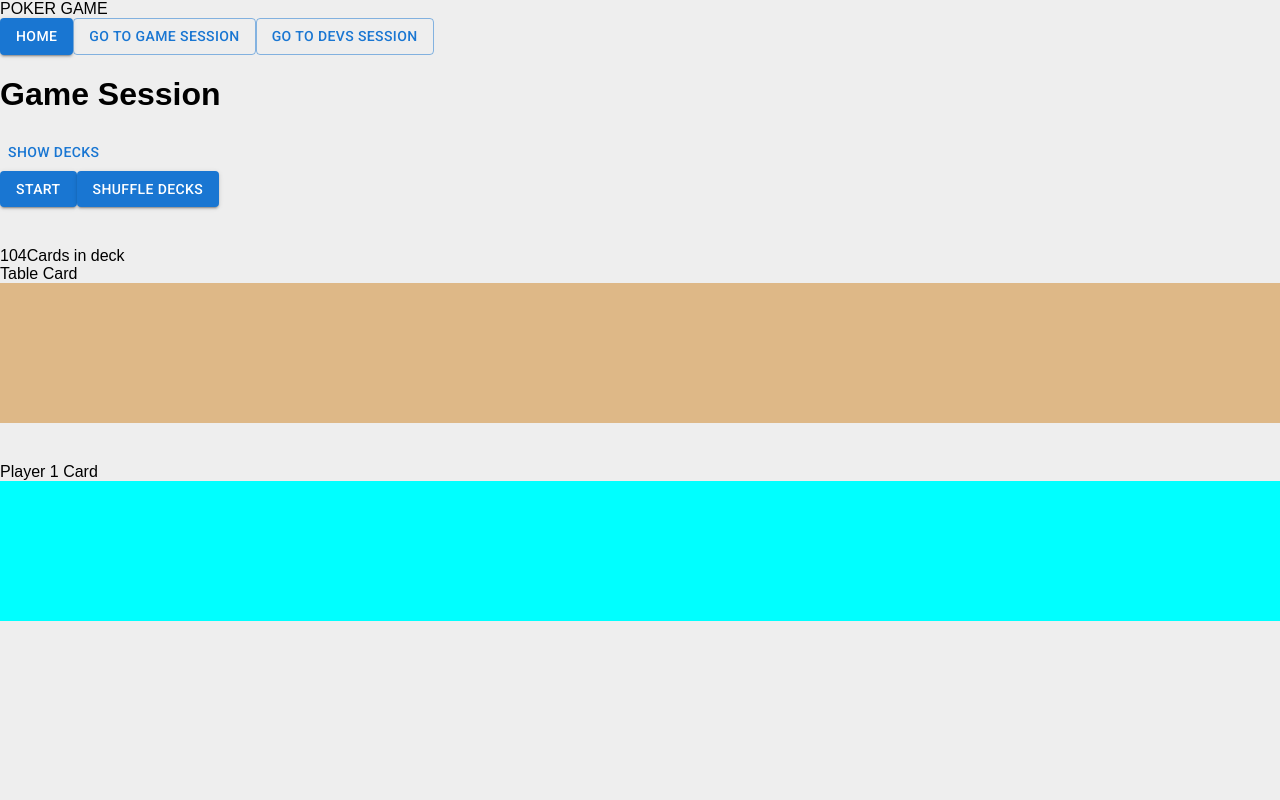
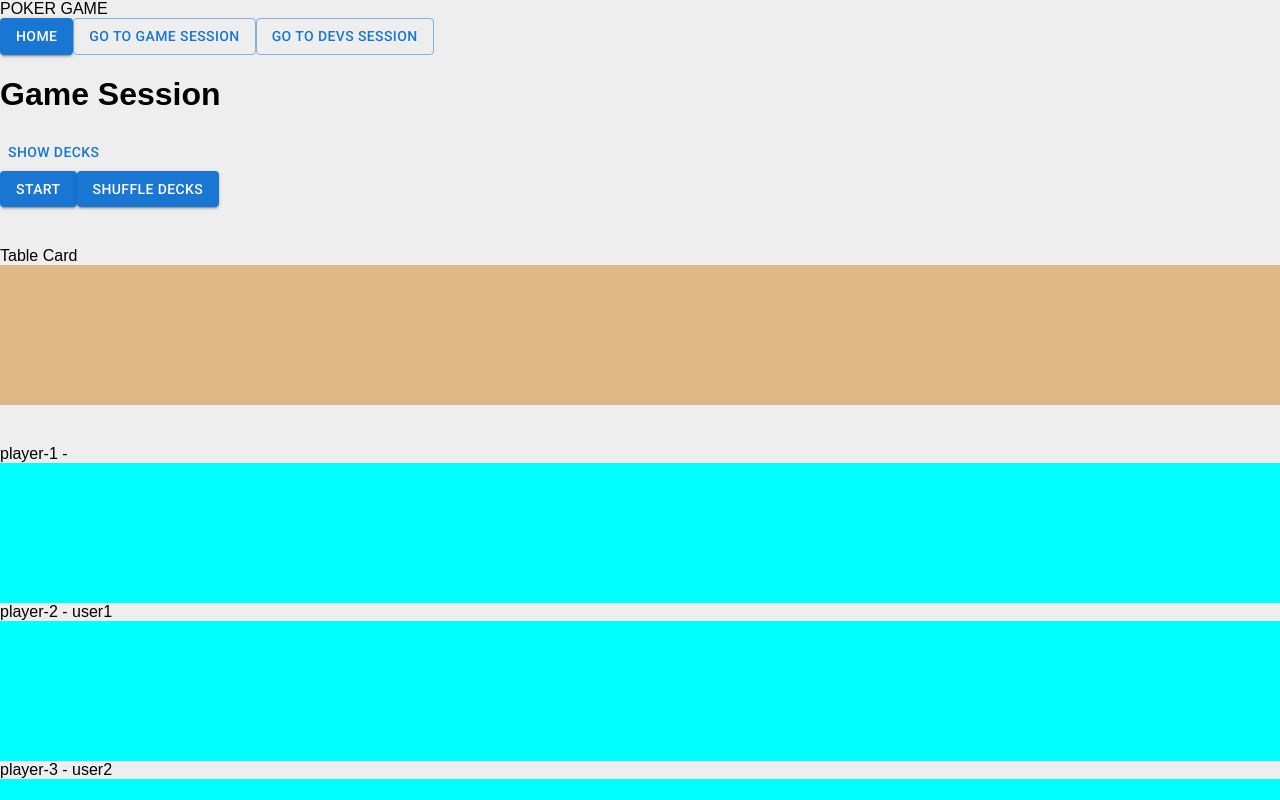
Before and after one commit to mashipro/poker-bos, a React (Create React App) app: page /game/session in a window 1280 px wide. Both pictures are taken after a click on the button "JOIN GAME". Shown: the top 800 px of the page. Built offline with nearby package versions, Linux system fonts and the light colour scheme.

Commit message:
implement player draw card reducer

```diff
--- a/src/apps/features/game/GameSession.tsx
+++ b/src/apps/features/game/GameSession.tsx
@@ -6,6 +6,7 @@ import CardHolder from "../../components/CardHolder";
 import { RootStateTypes } from "../../redux/reducers";
 import {
   joinSession,
+  playerDrawCard,
   resetGameSession,
   startGameSession,
 } from "../../redux/reducers/gameReducer";
@@ -61,14 +62,15 @@ export default function GameSession() {
   };
 
   const drawCardHandler = () => {
-    const decks = [...currentDecks];
-    const newCard = decks.pop();
+    dispatch(playerDrawCard(userState));
+    // const decks = [...currentDecks];
+    // const newCard = decks.pop();
 
-    const playerNewCard = [...playerCard];
-    playerNewCard.push(newCard!);
+    // const playerNewCard = [...playerCard];
+    // playerNewCard.push(newCard!);
 
-    setCurrentDecks(decks);
-    setPlayerCard(playerNewCard);
+    // setCurrentDecks(decks);
+    // setPlayerCard(playerNewCard);
   };
 
   const toggleShowDecksHandler = () => {
@@ -145,8 +147,6 @@ export default function GameSession() {
             limit={5}
           />
         </div>
-        {currentDecks.length}
-        Cards in deck
         <div
           style={{
             marginBottom: 40,
@@ -173,7 +173,30 @@ export default function GameSession() {
             />
           </div>
         </div>
-        <div>
+        {gameState.player.map((playerState, index) => {
+          return (
+            <div>
+              player-{index + 1} - {playerState.uid}
+              <div
+                style={{
+                  display: "flex",
+                  flexDirection: "column",
+                  height: cardDefaultSize * 1.4,
+                  backgroundColor: "cyan",
+                }}
+              >
+                <CardHolder
+                  playerCards={playerState.playerDecks}
+                  isPlayerCard={playerState.uid === userState.uid}
+                  onPlayerCardChange={(cards) => setPlayerCard(cards)}
+                  isDragTargetTable={targetTable}
+                  onDragEnd={onPlayerDragItemEndHandler}
+                />
+              </div>
+            </div>
+          );
+        })}
+        {/* <div>
           Player 1 Card
           <div
             style={{
@@ -191,7 +214,7 @@ export default function GameSession() {
               onDragEnd={onPlayerDragItemEndHandler}
             />
           </div>
-        </div>
+        </div> */}
       </div>
     </div>
   );
--- a/src/apps/redux/reducers/gameReducer.ts
+++ b/src/apps/redux/reducers/gameReducer.ts
@@ -14,6 +14,13 @@ type PlayerTypes = {
   playerCardWell: CardSetsDecksTypes[];
 };
 
+type GameLogTypes = {
+  time: Date;
+  statCode: number;
+  message: string;
+  user: PlayerTypes;
+};
+
 type DefaultReducerTypes = {
   value: number;
   cardDecks: CardSetsDecksTypes[];
@@ -24,6 +31,7 @@ type DefaultReducerTypes = {
   turnsCount: number;
   isClockwise: boolean;
   sessionID: string;
+  gameLog: GameLogTypes[];
 };
 
 const DefaultPlayer: PlayerTypes = {
@@ -42,7 +50,10 @@ const InitialState: DefaultReducerTypes = {
   turnsCount: 0,
   isClockwise: true,
   sessionID: "default",
+  gameLog: [],
 };
+
+//todo: add Game Logger
 
 export const gameReducer = createSlice({
   name: "gameSession",
@@ -81,15 +92,31 @@ export const gameReducer = createSlice({
 
       return { ...state, cardDecks: [...shuffled], isStart: true };
     },
+
     resetGameSession: (state) => {
-      return { ...InitialState, player: state.player };
+      return { ...InitialState };
     },
-    initialCardDraw: (state) => {},
+
+    playerDrawCard: (state, action: PayloadAction<UserTypes>) => {
+      const lastCardDeck = [...state.cardDecks];
+      const pickLast = lastCardDeck.pop();
+      const playerIndex = state.player.findIndex(
+        (player) => player.uid === action.payload.uid
+      );
+
+      state.cardDecks = lastCardDeck;
+      state.player[playerIndex].playerDecks.push(pickLast!);
+    },
   },
 });
 
 // Action creators are generated for each case reducer function
-export const { joinSession, endSession, startGameSession, resetGameSession } =
-  gameReducer.actions;
+export const {
+  joinSession,
+  endSession,
+  startGameSession,
+  resetGameSession,
+  playerDrawCard,
+} = gameReducer.actions;
 
 export default gameReducer.reducer;
--- a/src/apps/utilities/dummies/userDataDummies.ts
+++ b/src/apps/utilities/dummies/userDataDummies.ts
@@ -3,19 +3,19 @@ import UserTypes from "../types/UserTypes";
 const UserDataset: UserTypes[] = [
   {
     uid: "user1",
-    name: "Player 1",
+    name: "Octavian",
   },
   {
     uid: "user2",
-    name: "Player 2",
+    name: "Mr Duster",
   },
   {
     uid: "user3",
-    name: "Player 3",
+    name: "The Slingshot",
   },
   {
     uid: "user4",
-    name: "Player 4",
+    name: "Greyhound",
   },
 ];
 
```
